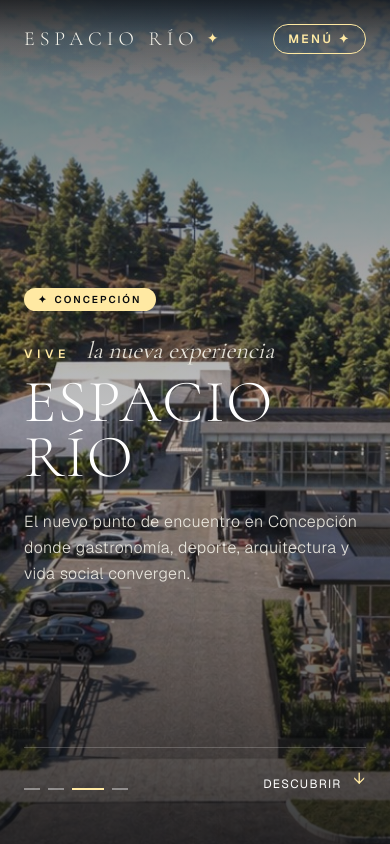
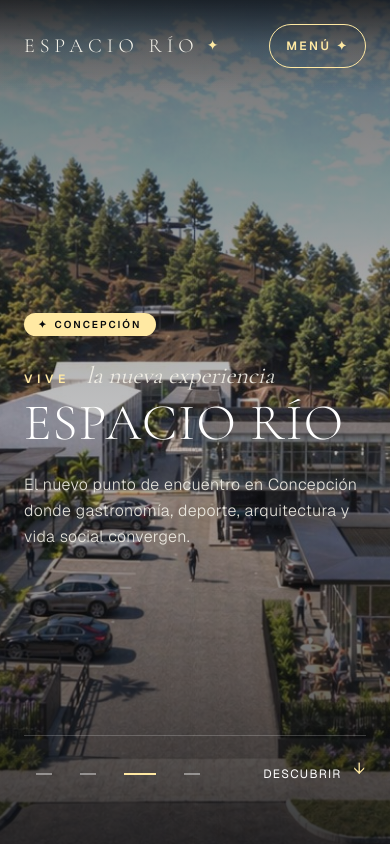
Before and after one commit to leonarriagada/espaciorio, a Next.js app: page / in a window 390 px wide. Shown: the top 844 px of the page. Built offline with nearby package versions, Linux system fonts and the light colour scheme.

Commit message:
feat: add Header, MobileMenu, FinalCTA, and FiveWorlds components

```diff
--- a/src/components/layout/Header.tsx
+++ b/src/components/layout/Header.tsx
@@ -55,7 +55,7 @@ export default function Header() {
           <button
             onClick={() => setMobileMenuOpen(true)}
             aria-label="Abrir menú"
-            className="md:hidden text-xs tracking-[0.2em] uppercase font-semibold border border-[#FFE9A3] text-[#FFE9A3] hover:bg-[#FFE9A3] hover:text-[#080A0D] px-3.5 py-1.5 transition-colors rounded-full"
+            className="md:hidden text-xs tracking-[0.2em] uppercase font-semibold border border-[#FFE9A3] text-[#FFE9A3] hover:bg-[#FFE9A3] hover:text-[#080A0D] px-4 py-2 min-h-[44px] inline-flex items-center justify-center transition-colors rounded-full"
           >
             MENÚ ✦
           </button>
--- a/src/components/layout/MobileMenu.tsx
+++ b/src/components/layout/MobileMenu.tsx
@@ -19,7 +19,7 @@ export default function MobileMenu({ isOpen, onClose }: MobileMenuProps) {
           animate={{ opacity: 1, y: 0 }}
           exit={{ opacity: 0, y: '-100%' }}
           transition={{ duration: 0.5, ease: [0.22, 1, 0.36, 1] }}
-          className="fixed inset-0 z-50 bg-[#080A0D] text-[#F5F3EA] flex flex-col justify-between p-8 sm:p-12 md:hidden"
+          className="fixed inset-0 z-50 bg-[#080A0D] text-[#F5F3EA] flex flex-col justify-between p-8 sm:p-12 md:hidden h-[100dvh] overflow-y-auto"
         >
           {/* Header row */}
           <div className="flex justify-between items-center border-b border-white/15 pb-6">
--- a/src/components/sections/FinalCTA.tsx
+++ b/src/components/sections/FinalCTA.tsx
@@ -28,7 +28,7 @@ export default function FinalCTA() {
         </FadeIn>
 
         <FadeIn direction="up" delay={0.1}>
-          <h2 className="font-display text-5xl sm:text-7xl lg:text-8xl font-light tracking-wide text-[#FFE9A3] mb-8 leading-tight drop-shadow-md">
+          <h2 className="font-display text-[clamp(2.75rem,7vw,6rem)] font-light tracking-wide text-[#FFE9A3] mb-8 leading-tight drop-shadow-md">
             ESPACIO RÍO
           </h2>
         </FadeIn>
@@ -42,7 +42,7 @@ export default function FinalCTA() {
         <FadeIn direction="up" delay={0.3}>
           <a
             href="#espacio"
-            className="inline-flex items-center justify-center gap-3 bg-[#FFE9A3] text-[#080A0D] px-10 py-5 text-xs tracking-[0.25em] uppercase font-extrabold hover:bg-[#F5F3EA] transition-all duration-300 shadow-2xl rounded-full transform hover:scale-105"
+            className="inline-flex items-center justify-center gap-3 bg-[#FFE9A3] text-[#080A0D] px-10 py-5 min-h-[48px] text-xs tracking-[0.25em] uppercase font-extrabold hover:bg-[#F5F3EA] transition-all duration-300 shadow-2xl rounded-full transform hover:scale-105"
           >
             <span>RECORRER EL ESPACIO</span>
             <span>✦</span>
--- a/src/components/sections/FiveWorlds.tsx
+++ b/src/components/sections/FiveWorlds.tsx
@@ -37,15 +37,15 @@ export default function FiveWorlds() {
           </FadeIn>
         </div>
 
-        {/* 5 Worlds Navigation Tabs */}
-        <div className="grid grid-cols-2 sm:grid-cols-3 lg:grid-cols-5 gap-3 mb-12">
+        {/* 5 Worlds Navigation Tabs — Horizontal scroll on mobile, grid on desktop */}
+        <div className="flex overflow-x-auto snap-x space-x-3 lg:space-x-0 lg:grid lg:grid-cols-5 lg:gap-3 mb-12 pb-4 lg:pb-0 scrollbar-none">
           {siteConfig.worlds.map((world) => {
             const isActive = world.id === activeWorldId;
             return (
               <button
                 key={world.id}
                 onClick={() => setActiveWorldId(world.id)}
-                className={`p-4 text-left transition-all duration-300 border flex flex-col justify-between h-32 ${
+                className={`p-4 text-left transition-all duration-300 border flex flex-col justify-between h-32 min-w-[220px] sm:min-w-[240px] lg:min-w-0 snap-start flex-shrink-0 lg:flex-shrink ${
                   isActive
                     ? 'bg-[#0050A0] text-[#F5F3EA] border-[#FFE9A3] shadow-xl scale-[1.02]'
                     : 'bg-[#080A0D]/60 text-[#F5F3EA]/70 border-white/10 hover:border-white/30 hover:bg-[#080A0D]'
--- a/src/components/sections/Hero.tsx
+++ b/src/components/sections/Hero.tsx
@@ -35,7 +35,7 @@ export default function Hero() {
   }, []);
 
   return (
-    <section className="relative w-full h-[100svh] min-h-[660px] flex flex-col justify-between overflow-hidden bg-[#080A0D]">
+    <section className="relative w-full h-[100dvh] min-h-[620px] flex flex-col justify-between overflow-hidden bg-[#080A0D]">
       {/* Hero Background Images with Cinematic Zoom-out and Cross-fade */}
       <div className="absolute inset-0 z-0 overflow-hidden">
         <AnimatePresence mode="popLayout">
@@ -104,7 +104,7 @@ export default function Hero() {
               </span>
             </div>
 
-            <h1 className="font-display text-6xl sm:text-8xl md:text-9xl font-light text-[#FFFFFF] tracking-wide leading-[0.92] mt-1">
+            <h1 className="font-display text-[clamp(3.2rem,8.5vw,8rem)] font-light text-[#FFFFFF] tracking-wide leading-[0.92] mt-1">
               ESPACIO RÍO
             </h1>
           </motion.div>
@@ -124,16 +124,16 @@ export default function Hero() {
           initial={{ opacity: 0, y: 10 }}
           animate={{ opacity: 1, y: 0 }}
           transition={{ duration: 0.8, delay: 1 }}
-          className="flex justify-between items-end border-t border-white/20 pt-6"
+          className="flex justify-between items-end border-t border-white/20 pt-4"
         >
-          {/* Slide Indicator lines */}
-          <div className="flex items-center gap-2">
+          {/* Slide Indicator lines with Accessible Touch Targets */}
+          <div className="flex items-center gap-1">
             {heroImages.map((_, idx) => (
               <button
                 key={idx}
                 onClick={() => setCurrentImageIndex(idx)}
                 aria-label={`Ver render ${idx + 1}`}
-                className="h-1 py-2 cursor-pointer group focus:outline-none"
+                className="p-3 min-h-[44px] flex items-center justify-center cursor-pointer group focus:outline-none"
               >
                 <div
                   className={`h-[2px] transition-all duration-500 ${
@@ -146,7 +146,7 @@ export default function Hero() {
             ))}
           </div>
 
-          <div className="text-xs tracking-[0.2em] text-[#F5F3EA]/80 font-light uppercase hidden md:flex items-center gap-3">
+          <div className="text-xs tracking-[0.2em] text-[#F5F3EA]/80 font-light uppercase hidden md:flex items-center gap-3 py-2">
             <span>GASTRONOMÍA</span>
             <span className="text-[#FFE9A3]">✦</span>
             <span>BOULDER</span>
@@ -157,7 +157,7 @@ export default function Hero() {
           <a
             href="#espacio"
             aria-label="Desplazarse hacia abajo"
-            className="group flex items-center gap-3 text-xs tracking-widest text-white uppercase ml-auto"
+            className="group flex items-center gap-3 text-xs tracking-widest text-white uppercase ml-auto py-2 min-h-[44px]"
           >
             <span className="group-hover:text-[#FFE9A3] transition-colors">DESCUBRIR</span>
             <span className="inline-block animate-bounce text-base text-[#FFE9A3]">↓</span>
```
